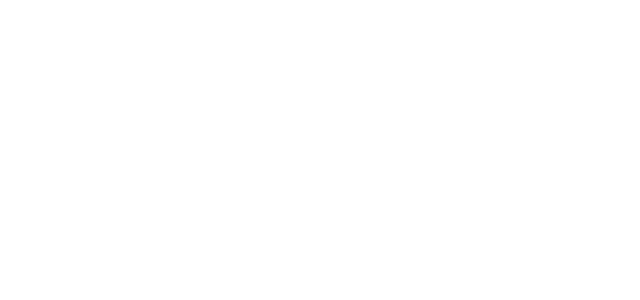
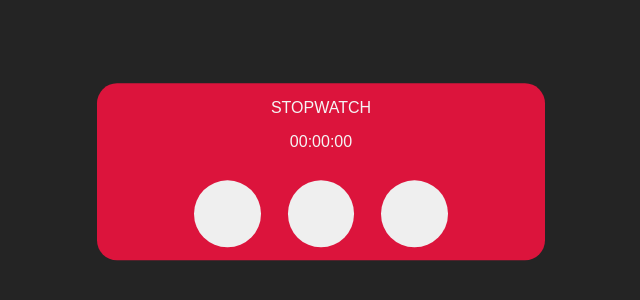
Before and after one commit to mariaalouisaa/3-in-1-react, a React (Create React App) app: page / in a window 1280 px wide. Shown: the part 228-528 px from the top of the page, without its empty margins (319-959 px from the left). Built offline with nearby package versions, Linux system fonts and the light colour scheme.

Commit message:
Add HTML and CSS for home and stopwatch components

```diff
--- a/src/App.css
+++ b/src/App.css
@@ -0,0 +1,5 @@
+body {
+  background: rgb(36, 36, 36);
+  font-family: sans-serif;
+  text-align: center;
+}
--- a/src/App.js
+++ b/src/App.js
@@ -1,7 +1,12 @@
 import "./App.css";
+import Home from "./Home";
 
 function App() {
-  return <div className="App"></div>;
+  return (
+    <div className="App">
+      <Home />
+    </div>
+  );
 }
 
 export default App;
--- /dev/null
+++ b/src/Date.js
@@ -0,0 +1,9 @@
+export default function Date(props) {
+  if (props.active) {
+    return (
+      <div className="Date">
+        <p>HI FROM DATE</p>
+      </div>
+    );
+  } else return null;
+}
--- /dev/null
+++ b/src/Home.css
@@ -0,0 +1,31 @@
+.Home {
+  position: absolute;
+  left: 50%;
+  top: 50%;
+  transform: translate(-50%, -50%);
+  width: 28em;
+}
+
+.Home > button {
+  height: 7em;
+  width: 7em;
+  margin: 1em;
+  border-radius: 50%;
+  border: 0.5em solid rgba(66, 66, 66, 0.945);
+  transition: transform 0.2s;
+  font-weight: 700;
+  letter-spacing: 1px;
+  font-size: 16px;
+}
+
+.Home > button:hover {
+  transform: scale(1.2);
+}
+
+.popup {
+  position: absolute;
+  left: 50%;
+  top: 50%;
+  transform: translate(-50%, -50%);
+  z-index: 2;
+}
--- /dev/null
+++ b/src/Home.js
@@ -0,0 +1,17 @@
+import "./Home.css";
+import Date from "./Date";
+import Todo from "./Todo";
+import Stopwatch from "./Stopwatch";
+
+export default function Home() {
+  return (
+    <div className="Home">
+      <button>Time + Date</button>
+      <button>To-do {<br />}List</button>
+      <button>Stop- watch</button>
+      <Date active={false} />
+      <Todo active={false} />
+      <Stopwatch active={true} />
+    </div>
+  );
+}
--- /dev/null
+++ b/src/Stopwatch.css
@@ -0,0 +1,14 @@
+.Stopwatch {
+  background-color: crimson;
+  width: 28em;
+  color: whitesmoke;
+  border-radius: 20px;
+}
+
+.Stopwatch > button {
+  width: 5em;
+  height: 5em;
+  border-radius: 50%;
+  border: none;
+  margin: 1em;
+}
--- /dev/null
+++ b/src/Stopwatch.js
@@ -0,0 +1,21 @@
+import "./Stopwatch.css";
+
+export default function Stopwatch(props) {
+  if (props.active) {
+    return (
+      <div className="Stopwatch popup">
+        <p>STOPWATCH</p>
+        <p>00:00:00</p>
+        <button onclick="start()" className="play">
+          <i class="fas fa-play"></i>
+        </button>
+        <button onclick="stop()" className="stop">
+          <i class="fas fa-pause"></i>
+        </button>
+        <button onclick="reset()" className="reset">
+          <i class="fas fa-times"></i>
+        </button>
+      </div>
+    );
+  } else return null;
+}
--- /dev/null
+++ b/src/Todo.js
@@ -0,0 +1,9 @@
+export default function Todo(props) {
+  if (props.active) {
+    return (
+      <div className="Todo">
+        <p>HI FROM TODO</p>
+      </div>
+    );
+  } else return null;
+}
```
